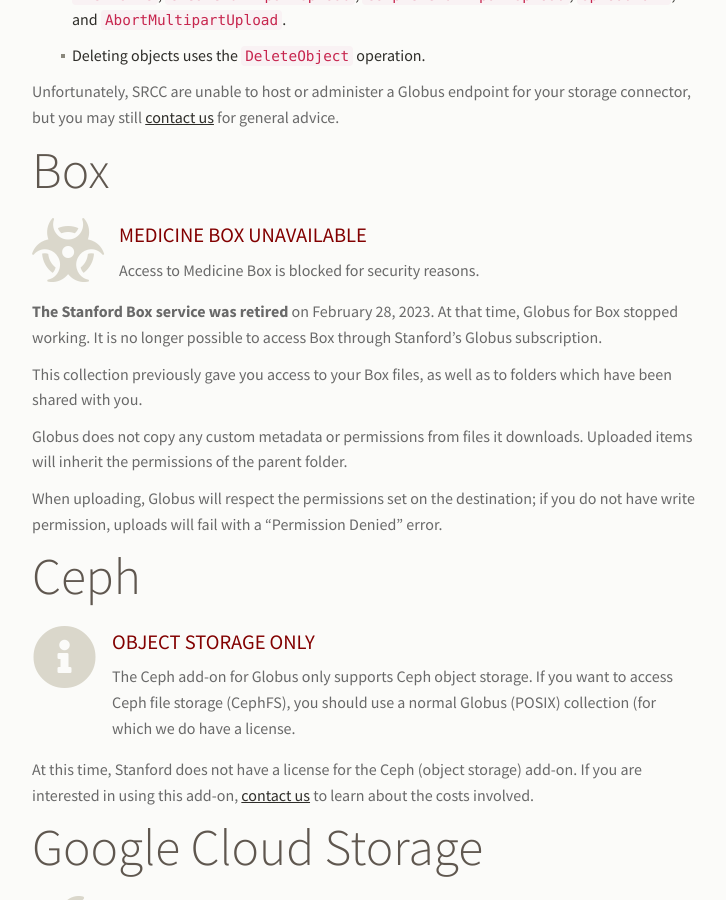
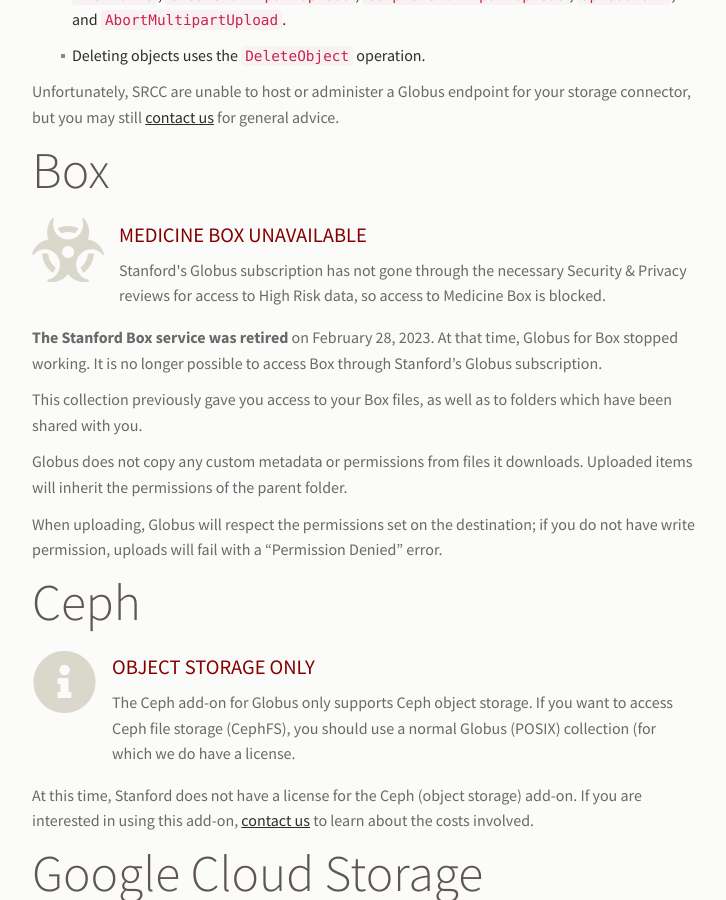
Before and after one commit to stanford-rc/globus.stanford.edu, a Jekyll site: the page built from cloud.md, in a window 1280 px wide and 900 px high, scrolled down 2164 px. Shown: the whole window, without its empty margins (323-1049 px from the left). Built offline with Jekyll 4.4.1, drawn with Linux system fonts in a browser that asks for light colours; nearby versions of some CDN libraries; comment, search, counter and statistics services are not loaded.

Commit message:
cloud: Clarify Medicine Box blockage
The previous text for Medicine Box being blocked implied that Globus had
security issues.  Rather, Medicine Box is blocked because we don't have
the necessary subscription, but also because we lack the required
reviews.

```diff
--- a/cloud.md
+++ b/cloud.md
@@ -119,7 +119,7 @@ us](mailto:srcc-support@stanford.edu) for general advice.
 {% include info-box.html
    icon="biohazard"
    header="Medicine Box Unavailable"
-   content="Access to Medicine Box is blocked for security reasons."
+   content="Stanford's Globus subscription has not gone through the necessary Security & Privacy reviews for access to High Risk data, so access to Medicine Box is blocked."
 %}
 
 **The Stanford Box service was retired** on February 28, 2023.  At that time,
```
